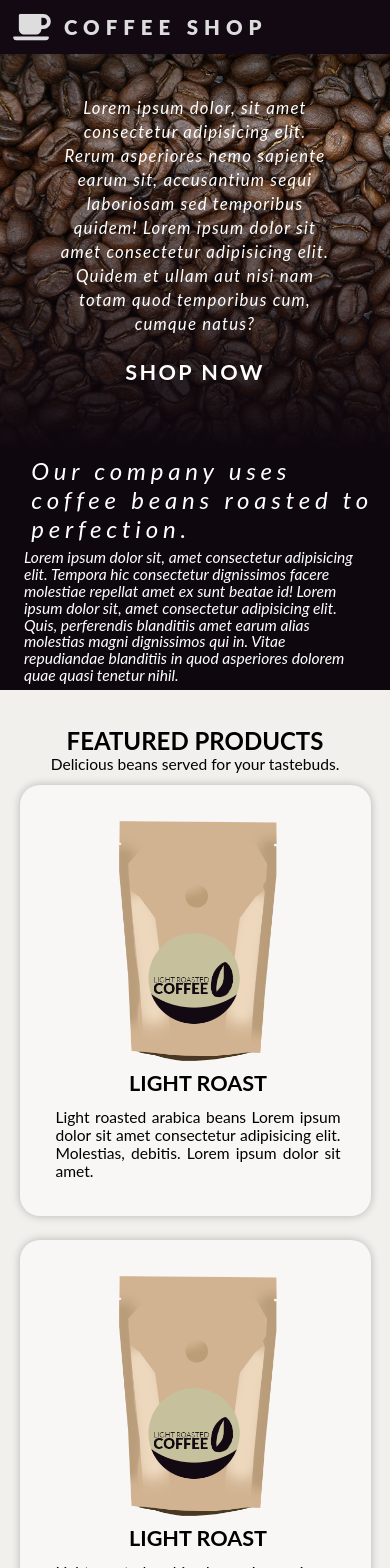
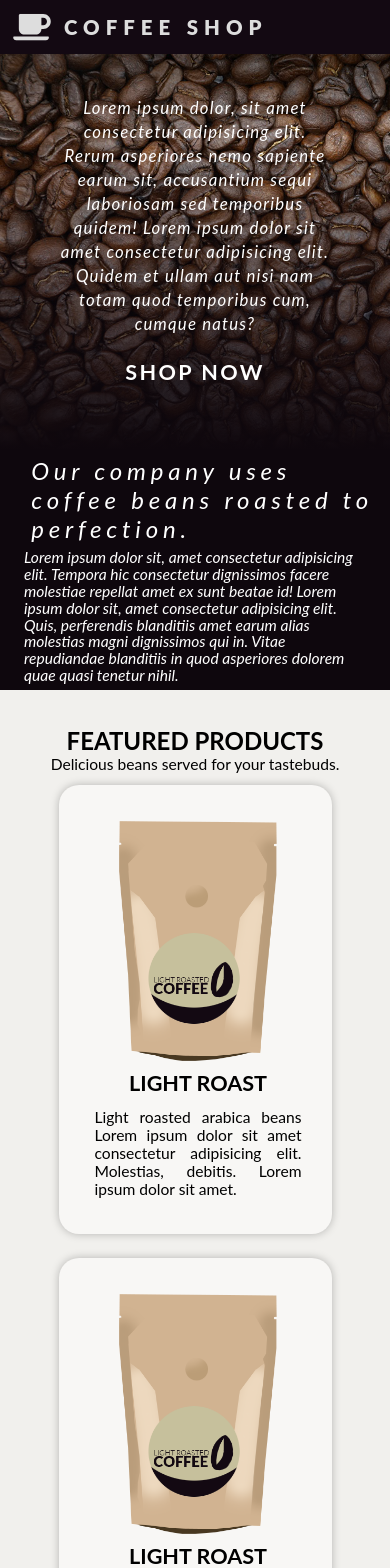
Before and after one commit to alperdegre/sample-react-app, a React (Create React App) app: page / in a window 390 px wide. Shown: the top 1568 px of the page. Built offline with nearby package versions, Linux system fonts and the light colour scheme.

Commit message:
Adjust FeaturedItem width to show better on mobile

```diff
--- a/src/components/MainPage/FeaturedItem.module.css
+++ b/src/components/MainPage/FeaturedItem.module.css
@@ -48,7 +48,7 @@
 
 @media only screen and (max-width: 767px) and (min-width: 576px) {
   .card {
-    width: 90%;
+    width: 70%;
     margin: 1rem auto;
   }
   .card img {
@@ -65,7 +65,7 @@
 
 @media only screen and (max-width: 575px) {
   .card {
-    width: 90%;
+    width: 70%;
     margin: 1rem auto;
   }
   .card img {
```
